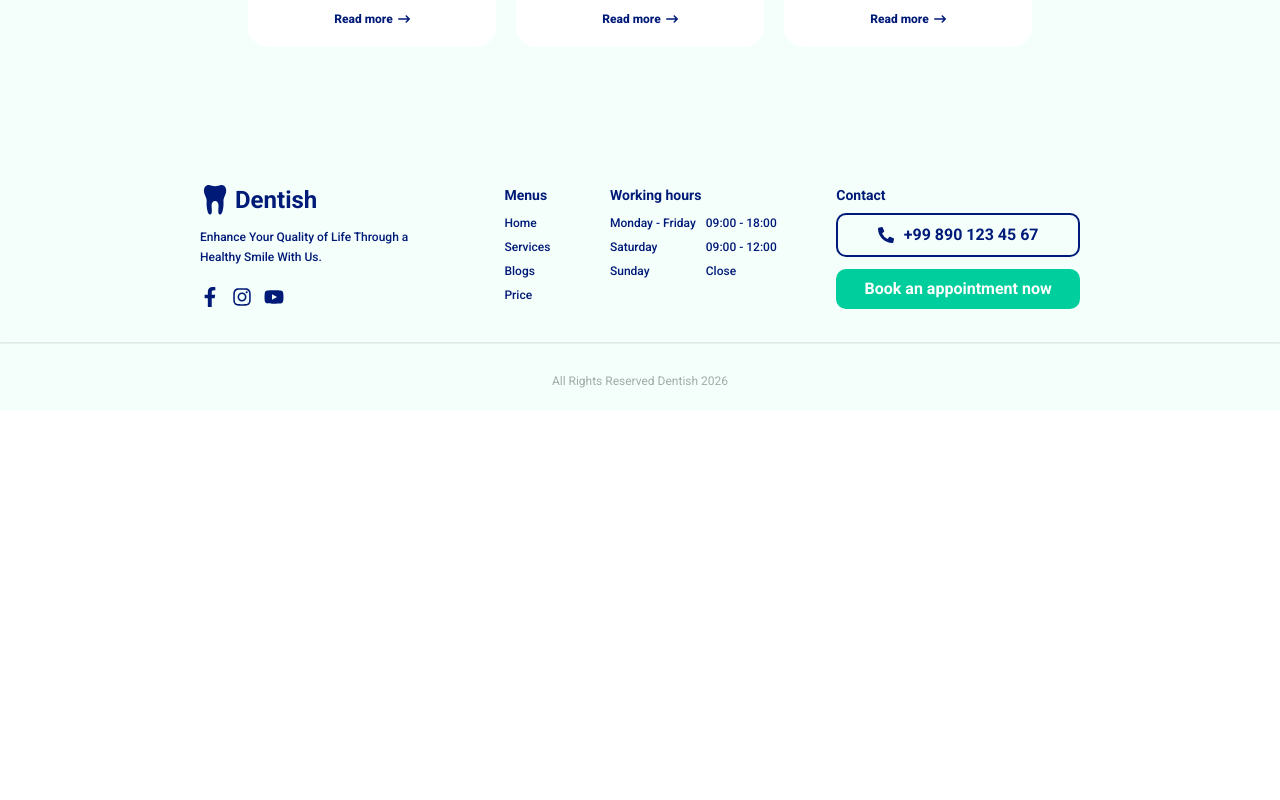
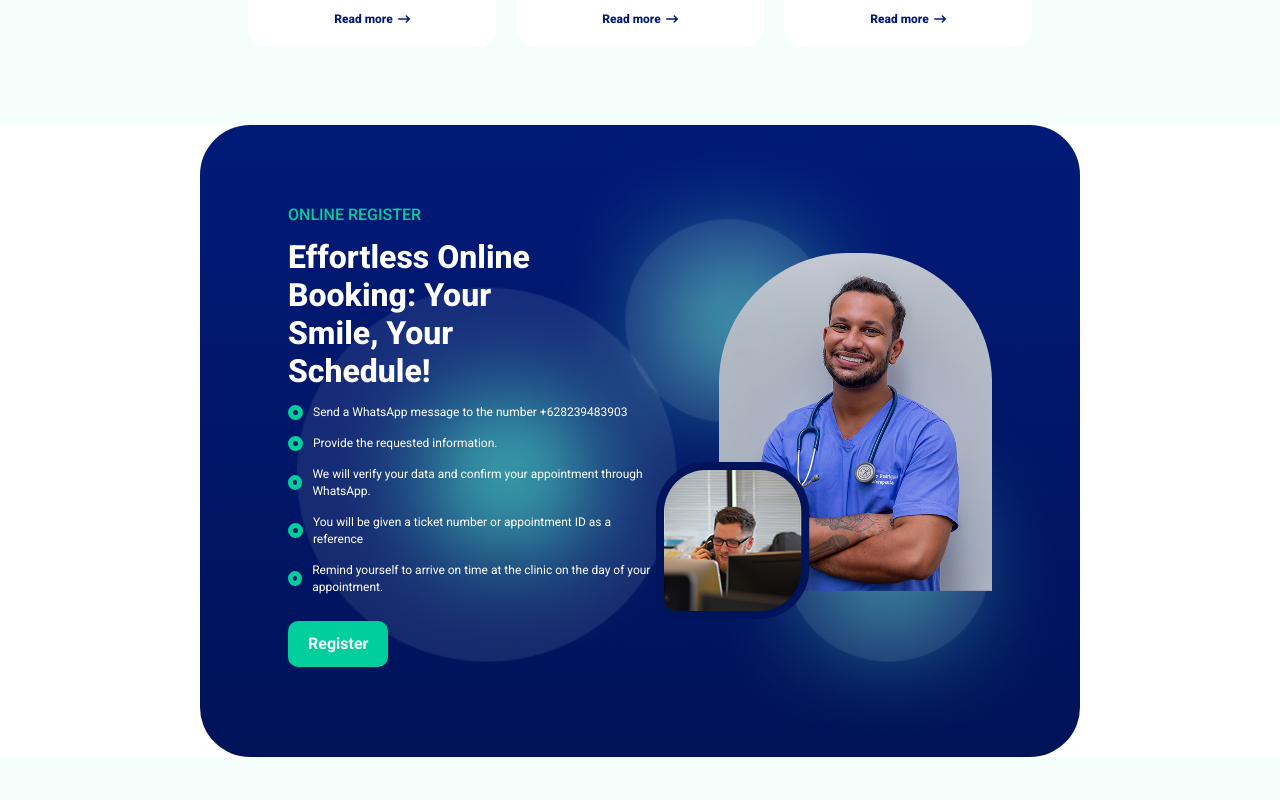
Before and after one commit to azimjonjalilov/dentist-clinic-frontend, a React (Vite) app: page / in a window 1280 px wide. Shown: the part 2580-3380 px from the top of the page. Before the commit the page ends 2991 px from the top, so only its background shows below. Built offline with nearby package versions, Linux system fonts and the light colour scheme.

Commit message:
register section is done

```diff
--- /dev/null
+++ b/src/components/ui/registerSection/RegisterSection.jsx
@@ -0,0 +1,63 @@
+import BannerBg from "../bannerBg/BannerBg";
+import styles from "./RegisterSection.module.css";
+import registerImg from "@/assets/images/registerImg.png";
+
+const RegisterSection = () => {
+  return (
+    <section className={`container ${styles.section}`}>
+      <BannerBg>
+        <div className={styles.container}>
+          <div className={styles.info}>
+            <h4 className="section-subtitle">ONLINE REGISTER</h4>
+            <h1 className="section-title">
+              Effortless Online Booking: Your Smile, Your Schedule!
+            </h1>
+
+            <ul>
+              <li>
+                <span className={styles.disc}></span>
+                <span className={styles.text}>
+                  Send a WhatsApp message to the number +628239483903
+                </span>
+              </li>
+              <li>
+                <span className={styles.disc}></span>
+                <span className={styles.text}>
+                  Provide the requested information.
+                </span>
+              </li>
+              <li>
+                <span className={styles.disc}></span>
+                <span className={styles.text}>
+                  We will verify your data and confirm your appointment through
+                  WhatsApp.
+                </span>
+              </li>
+              <li>
+                <span className={styles.disc}></span>
+                <span className={styles.text}>
+                  You will be given a ticket number or appointment ID as a
+                  reference
+                </span>
+              </li>
+              <li>
+                <span className={styles.disc}></span>
+                <span className={styles.text}>
+                  Remind yourself to arrive on time at the clinic on the day of
+                  your appointment.
+                </span>
+              </li>
+            </ul>
+            <button>Register</button>
+          </div>
+
+          <div className={styles.img}>
+            <img src={registerImg} loading="lazy" alt="Register Image" />
+          </div>
+        </div>
+      </BannerBg>
+    </section>
+  );
+};
+
+export default RegisterSection;
--- /dev/null
+++ b/src/components/ui/registerSection/RegisterSection.module.css
@@ -0,0 +1,91 @@
+.section {
+  background-color: #ffffff;
+}
+
+.container {
+  padding: 80px 88px 90px;
+  width: 100%;
+  display: grid;
+  grid-template-columns: 4fr 3fr;
+  align-items: center;
+}
+
+.info {
+  width: 100%;
+  display: flex;
+  flex-direction: column;
+  align-items: flex-start;
+
+  h1 {
+    width: 80%;
+    margin-top: 14px;
+    text-align: left;
+    color: #ffffff;
+  }
+
+  button {
+    margin-top: 25px;
+    padding: 13px 20px;
+    border-radius: 10px;
+    background-color: #00ce9c;
+    font-size: 16px;
+    line-height: 20px;
+    font-weight: 700;
+    font-family: var(--roboto);
+    color: #ffffff;
+    cursor: pointer;
+    transition: all 0.3s ease;
+
+    &:hover {
+      transform: translateY(-2px);
+      box-shadow: 0 6px 12px rgba(0, 0, 0, 0.15);
+      background: #00b388;
+    }
+
+    &:active {
+      transform: translateY(0);
+      box-shadow: none;
+      background: #00ce9c;
+    }
+  }
+
+  ul {
+    margin-top: 14px;
+    display: flex;
+    flex-direction: column;
+    align-items: flex-start;
+    gap: 14px;
+
+    li {
+      display: flex;
+      align-items: center;
+      gap: 10px;
+
+      .disc {
+        width: 15px;
+        height: 15px;
+        border: 5px solid #00ce9c;
+        border-radius: 50%;
+      }
+
+      .text {
+        font-size: 12px;
+        line-height: 17px;
+        font-weight: 400;
+        font-family: var(--roboto);
+        color: #ffffff;
+      }
+    }
+  }
+}
+
+.img {
+  width: 100%;
+  height: max-content;
+  display: flex;
+  align-items: flex-end;
+
+  img {
+    height: 100%;
+  }
+}
--- a/src/pages/home/Home.jsx
+++ b/src/pages/home/Home.jsx
@@ -1,4 +1,5 @@
 import MainSection from "../../components/ui/mainSection/MainSection";
+import RegisterSection from "../../components/ui/registerSection/RegisterSection";
 import ServiceInfo from "../../components/ui/serviceSection/ServiceInfo";
 import ServiceSection from "../../components/ui/serviceSection/serviceSection";
 import WhatWeDo from "../../components/ui/whatWeDo/WhatWeDo";
@@ -16,6 +17,7 @@ const Home = () => {
         <ServiceSection />
         <ServiceInfo />
       </section>
+      <RegisterSection />
     </>
   );
 };
```
Also changed, not shown: src/assets/images/registerImg.png (added).
